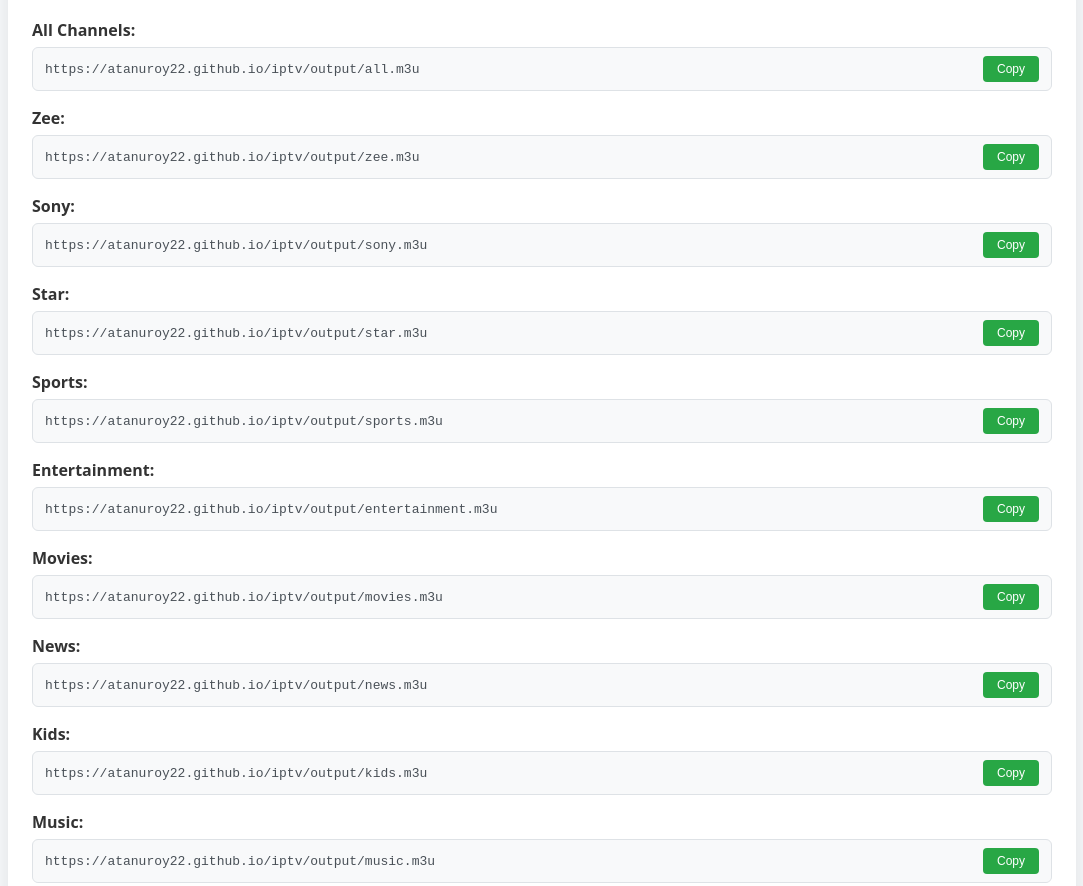
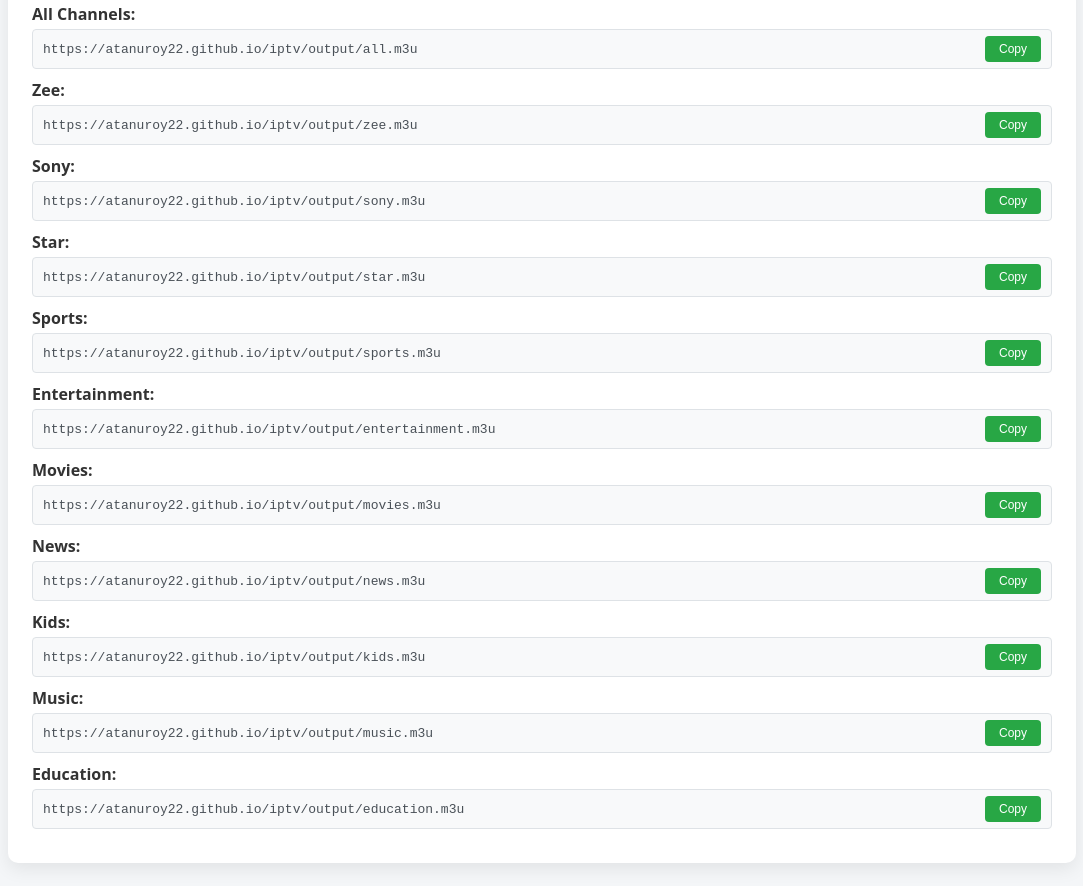
Before and after one commit to atanuroy22/iptv, a website: page player/play.html in a window 1280 px wide. Shown: the part 1437-2323 px from the top of the page, without its empty margins (98-1181 px from the left). Drawn offline with Linux system fonts and the light colour scheme.

Commit message:
reduce space and compact size

```diff
--- a/player/play.html
+++ b/player/play.html
@@ -114,12 +114,12 @@
 .url-container {
   display: flex;
   align-items: center;
-  gap: 8px;
-  margin-top: 6px;
+  gap: 6px;
+  margin-top: 4px;
   background: #f8f9fa;
   border: 1px solid #dee2e6;
-  border-radius: 6px;
-  padding: 8px 12px;
+  border-radius: 4px;
+  padding: 6px 10px;
 }
 
 .url-code {
@@ -273,78 +273,78 @@
   <section class="platform">
     <div class="platform-header">Available Playlists</div>
     <div class="platform-content">
-      <ul style="list-style: none; padding: 0;">
-        <li style="margin-bottom: 16px;">
+      <ul style="list-style: none; padding: 0; margin: 0;">
+        <li style="margin-bottom: 10px;">
           <strong>All Channels:</strong>
           <div class="url-container">
             <code class="url-code">https://atanuroy22.github.io/iptv/output/all.m3u</code>
             <button class="copy-btn" onclick="copyToClipboard(this, 'https://atanuroy22.github.io/iptv/output/all.m3u')">Copy</button>
           </div>
         </li>
-        <li style="margin-bottom: 16px;">
+        <li style="margin-bottom: 10px;">
           <strong>Zee:</strong>
           <div class="url-container">
             <code class="url-code">https://atanuroy22.github.io/iptv/output/zee.m3u</code>
             <button class="copy-btn" onclick="copyToClipboard(this, 'https://atanuroy22.github.io/iptv/output/zee.m3u')">Copy</button>
           </div>
         </li>
-        <li style="margin-bottom: 16px;">
+        <li style="margin-bottom: 10px;">
           <strong>Sony:</strong>
           <div class="url-container">
             <code class="url-code">https://atanuroy22.github.io/iptv/output/sony.m3u</code>
             <button class="copy-btn" onclick="copyToClipboard(this, 'https://atanuroy22.github.io/iptv/output/sony.m3u')">Copy</button>
           </div>
         </li>
-        <li style="margin-bottom: 16px;">
+        <li style="margin-bottom: 10px;">
           <strong>Star:</strong>
           <div class="url-container">
             <code class="url-code">https://atanuroy22.github.io/iptv/output/star.m3u</code>
             <button class="copy-btn" onclick="copyToClipboard(this, 'https://atanuroy22.github.io/iptv/output/star.m3u')">Copy</button>
           </div>
         </li>
-        <li style="margin-bottom: 16px;">
+        <li style="margin-bottom: 10px;">
           <strong>Sports:</strong>
           <div class="url-container">
             <code class="url-code">https://atanuroy22.github.io/iptv/output/sports.m3u</code>
             <button class="copy-btn" onclick="copyToClipboard(this, 'https://atanuroy22.github.io/iptv/output/sports.m3u')">Copy</button>
           </div>
         </li>
-        <li style="margin-bottom: 16px;">
+        <li style="margin-bottom: 10px;">
           <strong>Entertainment:</strong>
           <div class="url-container">
             <code class="url-code">https://atanuroy22.github.io/iptv/output/entertainment.m3u</code>
             <button class="copy-btn" onclick="copyToClipboard(this, 'https://atanuroy22.github.io/iptv/output/entertainment.m3u')">Copy</button>
           </div>
         </li>
-        <li style="margin-bottom: 16px;">
+        <li style="margin-bottom: 10px;">
           <strong>Movies:</strong>
           <div class="url-container">
             <code class="url-code">https://atanuroy22.github.io/iptv/output/movies.m3u</code>
             <button class="copy-btn" onclick="copyToClipboard(this, 'https://atanuroy22.github.io/iptv/output/movies.m3u')">Copy</button>
           </div>
         </li>
-        <li style="margin-bottom: 16px;">
+        <li style="margin-bottom: 10px;">
           <strong>News:</strong>
           <div class="url-container">
             <code class="url-code">https://atanuroy22.github.io/iptv/output/news.m3u</code>
             <button class="copy-btn" onclick="copyToClipboard(this, 'https://atanuroy22.github.io/iptv/output/news.m3u')">Copy</button>
           </div>
         </li>
-        <li style="margin-bottom: 16px;">
+        <li style="margin-bottom: 10px;">
           <strong>Kids:</strong>
           <div class="url-container">
             <code class="url-code">https://atanuroy22.github.io/iptv/output/kids.m3u</code>
             <button class="copy-btn" onclick="copyToClipboard(this, 'https://atanuroy22.github.io/iptv/output/kids.m3u')">Copy</button>
           </div>
         </li>
-        <li style="margin-bottom: 16px;">
+        <li style="margin-bottom: 10px;">
           <strong>Music:</strong>
           <div class="url-container">
             <code class="url-code">https://atanuroy22.github.io/iptv/output/music.m3u</code>
             <button class="copy-btn" onclick="copyToClipboard(this, 'https://atanuroy22.github.io/iptv/output/music.m3u')">Copy</button>
           </div>
         </li>
-        <li style="margin-bottom: 16px;">
+        <li style="margin-bottom: 10px;">
           <strong>Education:</strong>
           <div class="url-container">
             <code class="url-code">https://atanuroy22.github.io/iptv/output/education.m3u</code>
```
Also changed, not shown: player/play2.html (+16 -16 lines).
